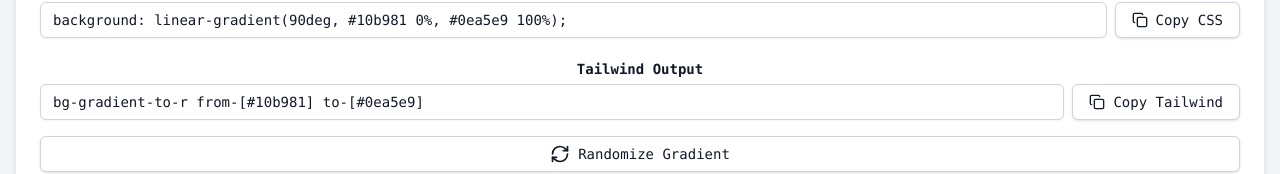
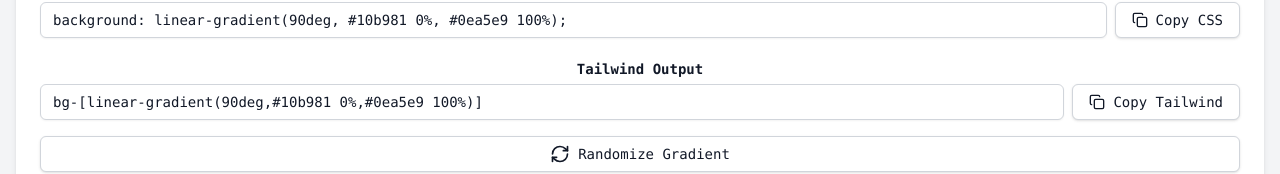
Before and after one commit to FabuTheFool/Color-Magic, a Next.js app: page / in a window 1280 px wide. Shown: the part 598-772 px from the top of the page. Built offline with nearby package versions, Linux system fonts and the light colour scheme.

Commit message:
Fix Tailwind gradient output accuracy
- Include angles and all color stops in gradientTailwind function
- Ensure output matches web app display for both linear and radial gradients

```diff
--- a/app/Colors/color-magic.tsx
+++ b/app/Colors/color-magic.tsx
@@ -84,7 +84,13 @@
     gradientType === 'linear' ? `${angle}deg` : 'circle'
   }, ${gradientColors.map((color, index) => `${color} ${stops[index]}%`).join(', ')});`
 
-  const gradientTailwind = `bg-gradient-to-r from-[${gradientColors[0]}] to-[${gradientColors[gradientColors.length - 1]}]`
+  const gradientTailwind = useCallback(() => {
+    if (gradientType === 'linear') {
+      return `bg-[linear-gradient(${angle}deg,${gradientColors.map((color, index) => `${color} ${stops[index]}%`).join(',')})]`
+    } else {
+      return `bg-[radial-gradient(circle,${gradientColors.map((color, index) => `${color} ${stops[index]}%`).join(',')})]`
+    }
+  }, [gradientType, angle, gradientColors, stops])
 
   const copyGradientCSS = useCallback(() => {
     navigator.clipboard.writeText(gradientCSS)
@@ -95,7 +101,7 @@
   }, [gradientCSS, toast])
 
   const copyGradientTailwind = useCallback(() => {
-    navigator.clipboard.writeText(gradientTailwind)
+    navigator.clipboard.writeText(gradientTailwind())
     toast({
       title: "Gradient Tailwind Copied",
       description: "The gradient Tailwind classes have been copied to your clipboard.",
@@ -413,7 +419,7 @@
                 <Label htmlFor="tailwind-output" className="block font-semibold mt-6 mb-2">Tailwind Output</Label>
                 <div className="flex space-x-2">
                   <Input id="tailwind-output"
-                    value={gradientTailwind}
+                    value={gradientTailwind()}
                     readOnly
                     className="flex-grow bg-white dark:bg-gray-800 text-gray-900 dark:text-white border border-gray-300 dark:border-gray-100"
                   />
```
